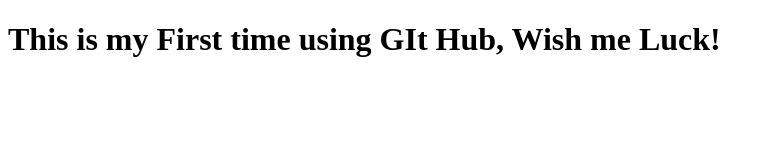
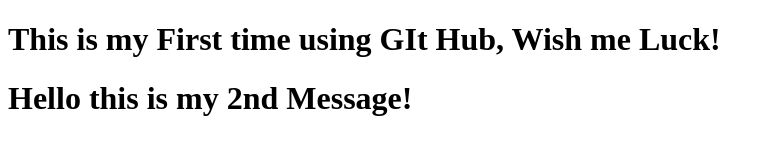
Before and after one commit to ByteChee12/Git-tutorial, a plain HTML site: page index.html in a window 1280 px wide. Shown: the whole page, without its empty margins (0-773 px from the left). Drawn offline with Linux system fonts and the light colour scheme.

Commit message:
Add second message

```diff
--- a/index.html
+++ b/index.html
@@ -7,5 +7,7 @@
 	</head>
 	<body>
 		<h1>This is my First time using GIt Hub, Wish me Luck!</h1>
+
+		<h1>Hello this is my 2nd Message!</h1>
 	</body>
 </html>
```
